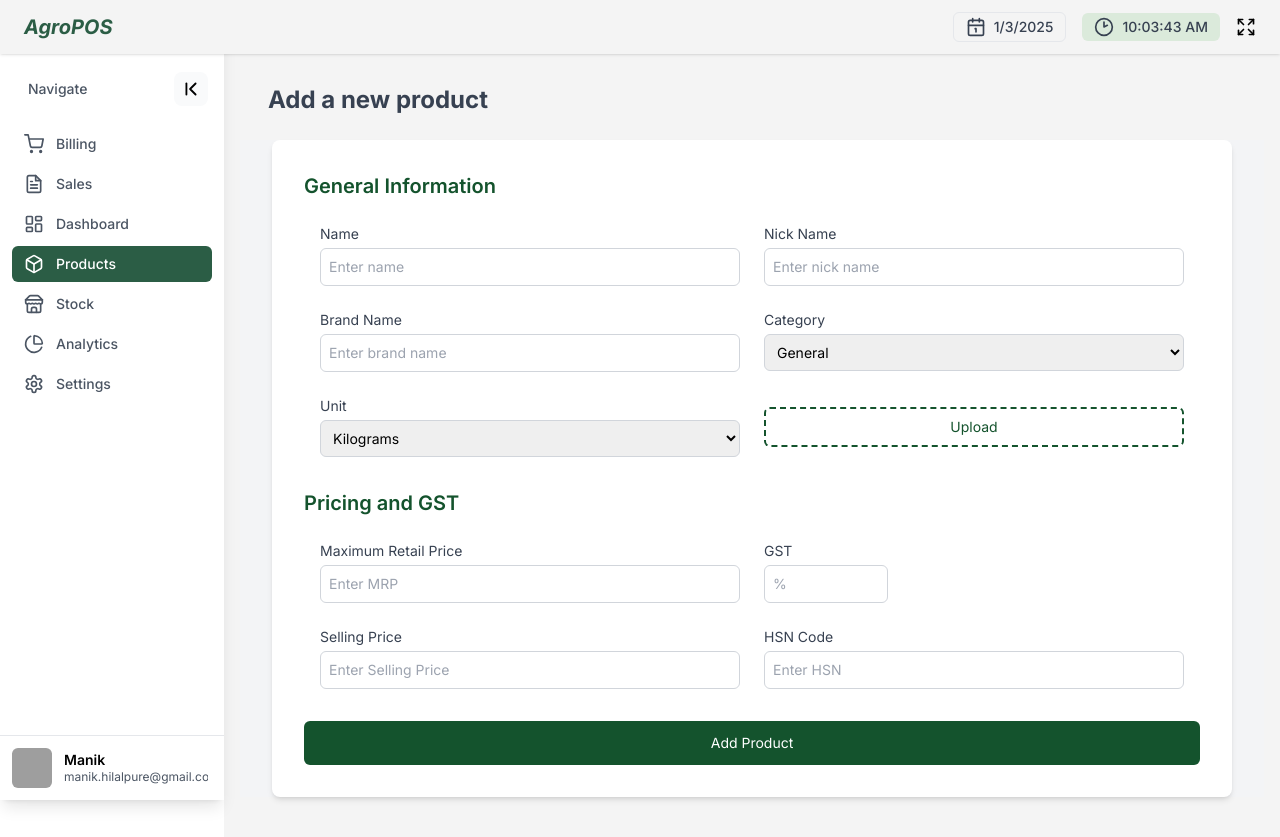
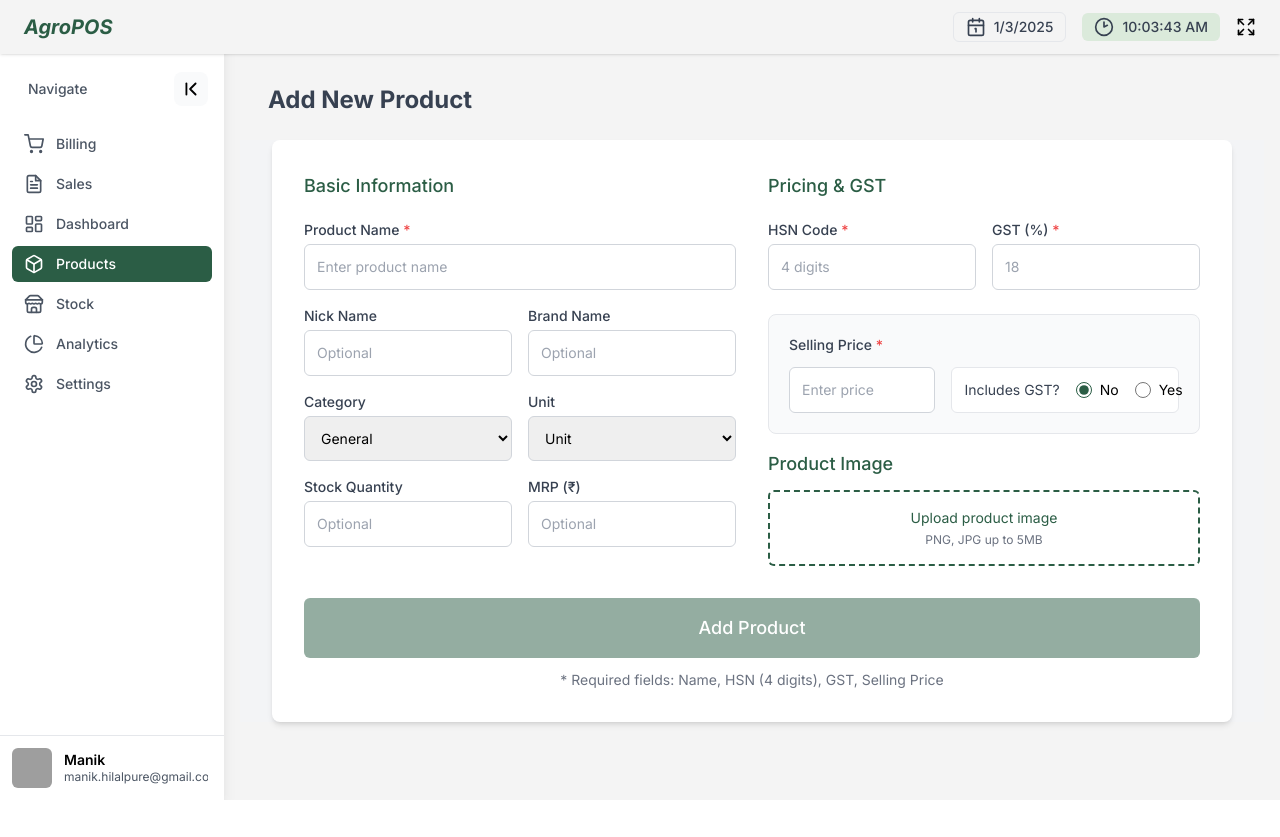
Before and after one commit to itsmanik/AgroPOS, a React (Vite) app in the folder client/: page /products/create in a window 1280 px wide. After the commit the page ends 800 px from the top, so only its background shows below. Built offline with nearby package versions, Linux system fonts and the light colour scheme; grey boxes are pictures that could not be loaded.

Commit message:
alter cerate products page frontend

```diff
--- a/client/src/pages/Products/CreateProductPage.jsx
+++ b/client/src/pages/Products/CreateProductPage.jsx
@@ -3,15 +3,25 @@ import api from "../../utils/axios";
 
 const CreateProductPage = () => {
   const [name, setName] = useState("");
+  const [gst, setGST] = useState("");
+  const [sellingPrice, setSellingPrice] = useState("");
+  const [hsnCode, setHsnCode] = useState("");
+
+  // Optional fields
   const [nickname, setNickname] = useState("");
   const [brandName, setBrandName] = useState("");
   const [mrp, setMrp] = useState("");
-  const [gst, setGST] = useState("");
-  const [sellingPrice, setSellingPrice] = useState("");
-  const [hsnCode, setHsnCode] = useState("");
   const [selectedCategory, setSelectedCategory] = useState("General");
-  const [selectedUnit, setSelectedUnit] = useState("Kilograms");
+  const [selectedUnit, setSelectedUnit] = useState("Unit");
+  const [stockQuantity, setStockQuantity] = useState("");
   const [image, setImage] = useState(null);
+  const [imagePreview, setImagePreview] = useState(null);
+
+  // Simple toggle
+  const [gstIncluded, setGstIncluded] = useState(false);
+
+  // Form validation errors
+  const [errors, setErrors] = useState({});
 
   const categories = [
     "General",
@@ -21,116 +31,353 @@ const CreateProductPage = () => {
     "Tools",
     "Machinery",
   ];
-  const units = ["Kilograms", "Liters", "Packets", "Units"];
+
+  const units = ["Unit", "Kilograms", "Liters", "Packets", "Meters", "Boxes"];
 
   const handleImageUpload = (event) => {
     const file = event.target.files[0];
     if (file) {
       setImage(file);
+      setImagePreview(URL.createObjectURL(file));
     }
   };
 
+  // const getCustomerPrice = () => {
+  //   if (!sellingPrice || !gst) return null;
+  //   const price = parseFloat(sellingPrice);
+  //   const gstPercent = parseFloat(gst);
+
+  //   if (gstIncluded) {
+  //     return price.toFixed(2);
+  //   } else {
+  //     return (price * (1 + gstPercent / 100)).toFixed(2);
+  //   }
+  // };
+
+  const getBasePrice = () => {
+    if (!sellingPrice || !gst) return null;
+    const price = parseFloat(sellingPrice);
+    const gstPercent = parseFloat(gst);
+
+    if (gstIncluded) {
+      return (price / (1 + gstPercent / 100)).toFixed(2);
+    } else {
+      return price.toFixed(2);
+    }
+  };
+
+  const validateForm = () => {
+    const newErrors = {};
+
+    if (!name.trim()) newErrors.name = "Required";
+    if (!hsnCode.trim()) newErrors.hsnCode = "Required";
+    else if (!/^\d{4}$/.test(hsnCode)) newErrors.hsnCode = "4 digits only";
+
+    if (!sellingPrice) newErrors.sellingPrice = "Required";
+    else if (isNaN(sellingPrice) || parseFloat(sellingPrice) <= 0) {
+      newErrors.sellingPrice = "Invalid price";
+    }
+
+    if (!gst) newErrors.gst = "Required";
+    else if (isNaN(gst) || parseFloat(gst) < 0 || parseFloat(gst) > 100) {
+      newErrors.gst = "0-100 only";
+    }
+
+    if (mrp && (isNaN(mrp) || parseFloat(mrp) <= 0)) {
+      newErrors.mrp = "Invalid MRP";
+    }
+
+    if (stockQuantity && (isNaN(stockQuantity) || parseInt(stockQuantity) < 0)) {
+      newErrors.stockQuantity = "Invalid";
+    }
+
+    setErrors(newErrors);
+    return Object.keys(newErrors).length === 0;
+  };
+
   const handleSubmit = async () => {
+    if (!validateForm()) return;
+
     const formData = new FormData();
     formData.append("name", name);
     formData.append("nickname", nickname);
     formData.append("brand_name", brandName);
     formData.append("category", selectedCategory);
     formData.append("unit", selectedUnit);
-    formData.append("mrp", mrp);
-    formData.append("gst", gst);
-    formData.append("selling_price", sellingPrice);
+    formData.append("mrp", mrp || 0);
+    formData.append("gst", gst || 0);
+
+    const basePrice = getBasePrice();
+    formData.append("selling_price", basePrice);
+
     formData.append("hsn_code", hsnCode);
+    formData.append("stock_quantity", stockQuantity || 0);
+
     if (image) {
       formData.append("image", image);
     }
+
     try {
       const response = await api.post("/products/", formData);
       console.log(response.data);
+      alert("Product added successfully!");
+
+      // Reset form
+      setName("");
+      setNickname("");
+      setBrandName("");
+      setMrp("");
+      setGST("");
+      setSellingPrice("");
+      setHsnCode("");
+      setSelectedCategory("General");
+      setSelectedUnit("Unit");
+      setStockQuantity("");
+      setImage(null);
+      setImagePreview(null);
+      setGstIncluded(false);
+      setErrors({});
+
     } catch (err) {
       console.log(err);
+      alert("Error adding product. Please try again.");
     }
   };
 
   return (
     <div className="mb-10">
       <h2 className="text-2xl text-gray-700 pt-5 px-7 font-bold mb-6">
-        Add a new product
+        Add New Product
       </h2>
       <div className="bg-gray-100">
         <div className="bg-white p-8 rounded-lg shadow-md mx-8">
-          <h2 className="text-xl font-semibold text-green-900 mb-6">
-            General Information
-          </h2>
-          <div className="grid px-4 grid-cols-1 md:grid-cols-2 gap-6 mb-8">
-            <div>
-              <label className="block text-gray-700">Name</label>
+
+          {/* 2-column layout */}
+          <div className="grid grid-cols-1 md:grid-cols-2 gap-8">
+
+            {/* Left Column */}
+            <div className="space-y-5">
+              <h3 className="text-lg font-medium mb-2" style={{ color: '#2b5d45' }}>
+                Basic Information
+              </h3>
+
+              <div className="grid grid-cols-2 gap-4">
+                <div className="col-span-2">
+                  <label className="block text-gray-700 font-medium">
+                    Product Name <span className="text-red-500">*</span>
+                  </label>
                   <input
                     type="text"
-                placeholder="Enter name"
-                className="w-full mt-1 p-2 border border-gray-300 rounded-md"
+                    placeholder="Enter product name"
+                    className={`w-full mt-1 p-3 border rounded-md ${
+                      errors.name ? "border-red-500" : "border-gray-300"
+                    }`}
                     value={name}
                     onChange={(e) => setName(e.target.value)}
                   />
+                  {errors.name && <p className="text-red-500 text-xs mt-1">{errors.name}</p>}
                 </div>
+
                 <div>
-              <label className="block text-gray-700">Nick Name</label>
+                  <label className="block text-gray-700 font-medium">Nick Name</label>
                   <input
                     type="text"
-                placeholder="Enter nick name"
-                className="w-full mt-1 p-2 border border-gray-300 rounded-md"
+                    placeholder="Optional"
+                    className="w-full mt-1 p-3 border border-gray-300 rounded-md"
                     value={nickname}
                     onChange={(e) => setNickname(e.target.value)}
                   />
                 </div>
+
                 <div>
-              <label className="block text-gray-700">Brand Name</label>
+                  <label className="block text-gray-700 font-medium">Brand Name</label>
                   <input
                     type="text"
-                placeholder="Enter brand name"
-                className="w-full mt-1 p-2 border border-gray-300 rounded-md"
+                    placeholder="Optional"
+                    className="w-full mt-1 p-3 border border-gray-300 rounded-md"
                     value={brandName}
                     onChange={(e) => setBrandName(e.target.value)}
                   />
                 </div>
+
                 <div>
-              <label className="block text-gray-700">Category</label>
+                  <label className="block text-gray-700 font-medium">Category</label>
                   <select
                     value={selectedCategory}
                     onChange={(e) => setSelectedCategory(e.target.value)}
-                className="w-full mt-1 p-2 border border-gray-300 rounded-md"
+                    className="w-full mt-1 p-3 border border-gray-300 rounded-md"
                   >
                     {categories.map((category) => (
-                  <option key={category} value={category}>
-                    {category}
-                  </option>
+                      <option key={category} value={category}>{category}</option>
                     ))}
                   </select>
                 </div>
+
                 <div>
-              <label className="block text-gray-700">Unit</label>
+                  <label className="block text-gray-700 font-medium">Unit</label>
                   <select
                     value={selectedUnit}
                     onChange={(e) => setSelectedUnit(e.target.value)}
-                className="w-full mt-1 p-2 border border-gray-300 rounded-md"
+                    className="w-full mt-1 p-3 border border-gray-300 rounded-md"
                   >
                     {units.map((unit) => (
-                  <option key={unit} value={unit}>
-                    {unit}
-                  </option>
+                      <option key={unit} value={unit}>{unit}</option>
                     ))}
                   </select>
                 </div>
-            <div className="flex items-center gap-4">
-              {image && (
+
+                <div>
+                  <label className="block text-gray-700 font-medium">Stock Quantity</label>
+                  <input
+                    type="number"
+                    placeholder="Optional"
+                    className={`w-full mt-1 p-3 border rounded-md ${
+                      errors.stockQuantity ? "border-red-500" : "border-gray-300"
+                    }`}
+                    value={stockQuantity}
+                    onChange={(e) => setStockQuantity(e.target.value)}
+                    min="0"
+                  />
+                  {errors.stockQuantity && <p className="text-red-500 text-xs mt-1">{errors.stockQuantity}</p>}
+                </div>
+
+                <div>
+                  <label className="block text-gray-700 font-medium">MRP (₹)</label>
+                  <input
+                    type="number"
+                    placeholder="Optional"
+                    className={`w-full mt-1 p-3 border rounded-md ${
+                      errors.mrp ? "border-red-500" : "border-gray-300"
+                    }`}
+                    value={mrp}
+                    onChange={(e) => setMrp(e.target.value)}
+                    step="0.01"
+                    min="0"
+                  />
+                  {errors.mrp && <p className="text-red-500 text-xs mt-1">{errors.mrp}</p>}
+                </div>
+              </div>
+            </div>
+
+            {/* Right Column */}
+            <div className="space-y-5">
+              <h3 className="text-lg font-medium mb-2" style={{ color: '#2b5d45' }}>
+                Pricing & GST
+              </h3>
+
+              <div className="grid grid-cols-2 gap-4">
+                <div className="col-span-2 md:col-span-1">
+                  <label className="block text-gray-700 font-medium">
+                    HSN Code <span className="text-red-500">*</span>
+                  </label>
+                  <input
+                    type="text"
+                    placeholder="4 digits"
+                    maxLength="4"
+                    className={`w-full mt-1 p-3 border rounded-md ${
+                      errors.hsnCode ? "border-red-500" : "border-gray-300"
+                    }`}
+                    value={hsnCode}
+                    onChange={(e) => setHsnCode(e.target.value.replace(/\D/g, ''))}
+                  />
+                  {errors.hsnCode && <p className="text-red-500 text-xs mt-1">{errors.hsnCode}</p>}
+                </div>
+
+                <div className="col-span-2 md:col-span-1">
+                  <label className="block text-gray-700 font-medium">
+                    GST (%) <span className="text-red-500">*</span>
+                  </label>
+                  <input
+                    type="number"
+                    placeholder="18"
+                    className={`w-full mt-1 p-3 border rounded-md ${
+                      errors.gst ? "border-red-500" : "border-gray-300"
+                    }`}
+                    value={gst}
+                    onChange={(e) => setGST(e.target.value)}
+                    step="0.1"
+                    min="0"
+                    max="100"
+                  />
+                  {errors.gst && <p className="text-red-500 text-xs mt-1">{errors.gst}</p>}
+                </div>
+
+                {/* Selling Price Card - Takes full width in right column */}
+                <div className="col-span-2 mt-2">
+                  <div className="border rounded-lg p-5 bg-gray-50">
+                    <label className="block text-gray-700 font-medium mb-3">
+                      Selling Price <span className="text-red-500">*</span>
+                    </label>
+
+                    <div className="grid grid-cols-5 gap-4">
+                      <div className="col-span-2 md:col-span-2">
+                        <input
+                          type="number"
+                          placeholder="Enter price"
+                          className={`w-full p-3 border rounded-md ${
+                            errors.sellingPrice ? "border-red-500" : "border-gray-300"
+                          }`}
+                          value={sellingPrice}
+                          onChange={(e) => setSellingPrice(e.target.value)}
+                          step="0.01"
+                          min="0"
+                        />
+                        {errors.sellingPrice && <p className="text-red-500 text-xs mt-1">{errors.sellingPrice}</p>}
+                      </div>
+
+                      <div className="col-span-2 md:col-span-3">
+                        <div className="flex items-center gap-4 bg-white p-3 rounded-md border h-full">
+                          <span className="text-gray-700 text-nowrap">Includes GST?</span>
+                          <div className="flex gap-4">
+                            <label className="flex items-center gap-2 cursor-pointer">
+                              <input
+                                type="radio"
+                                checked={!gstIncluded}
+                                onChange={() => setGstIncluded(false)}
+                                className="w-4 h-4"
+                                style={{ accentColor: '#2b5d45' }}
+                              />
+                              <span>No</span>
+                            </label>
+                            <label className="flex items-center gap-2 cursor-pointer">
+                              <input
+                                type="radio"
+                                checked={gstIncluded}
+                                onChange={() => setGstIncluded(true)}
+                                className="w-4 h-4"
+                                style={{ accentColor: '#2b5d45' }}
+                              />
+                              <span>Yes</span>
+                            </label>
+                          </div>
+                        </div>
+                      </div>
+                    </div>
+                  </div>
+                </div>
+
+                {/* Image Upload - Now in right column, below pricing */}
+                <div className="col-span-2">
+                  <h3 className="text-lg font-medium mb-3" style={{ color: '#2b5d45' }}>
+                    Product Image
+                  </h3>
+                  <div className="flex items-center gap-6">
+                    {imagePreview && (
                       <img
-                  src={image}
-                  alt="Uploaded"
-                  className="h-24 w-24 object-cover rounded-md"
+                        src={imagePreview}
+                        alt="Preview"
+                        className="h-20 w-20 object-cover rounded-md border border-gray-200"
                       />
                     )}
-              <label className="p-2 border-2 w-full border-dashed border-green-900 text-green-900 rounded-md text-center cursor-pointer text-sm">
-                Upload
+                    <label className="flex-1 p-4 border-2 border-dashed rounded-md text-center cursor-pointer transition hover:bg-gray-50"
+                      style={{ borderColor: '#2b5d45', color: '#2b5d45' }}
+                    >
+                      <span className="block">
+                        {imagePreview ? "Change image" : "Upload product image"}
+                      </span>
+                      <span className="text-xs text-gray-500 mt-1 block">
+                        PNG, JPG up to 5MB
+                      </span>
                       <input
                         type="file"
                         accept="image/*"
@@ -140,63 +387,27 @@ const CreateProductPage = () => {
                     </label>
                   </div>
                 </div>
-          <h2 className="text-xl font-semibold text-green-900 mb-6">
-            Pricing and GST
-          </h2>
-          <div className="grid px-4 grid-cols-1 md:grid-cols-2 gap-6 mb-8">
-            <div>
-              <label className="block text-gray-700">
-                Maximum Retail Price
-              </label>
-              <input
-                type="text"
-                placeholder="Enter MRP"
-                className="w-full mt-1 p-2 border border-gray-300 rounded-md"
-                value={mrp}
-                onChange={(e) => setMrp(e.target.value)}
-              />
-            </div>
-            <div className="grid grid-cols-3 gap-6">
-              <div>
-                <label className="block text-gray-700">GST</label>
-                <input
-                  type="text"
-                  placeholder="%"
-                  className="w-full mt-1 p-2 border border-gray-300 rounded-md"
-                  value={gst}
-                  onChange={(e) => setGST(e.target.value)}
-                />
               </div>
             </div>
-            <div>
-              <label className="block text-gray-700">Selling Price</label>
-              <input
-                type="text"
-                placeholder="Enter Selling Price"
-                className="w-full mt-1 p-2 border border-gray-300 rounded-md"
-                value={sellingPrice}
-                onChange={(e) => setSellingPrice(e.target.value)}
-              />
           </div>
-            <div>
-              <label className="block text-gray-700">HSN Code</label>
-              <input
-                type="text"
-                placeholder="Enter HSN"
-                className="w-full mt-1 p-2 border border-gray-300 rounded-md"
-                value={hsnCode}
-                onChange={(e) => setHsnCode(e.target.value)}
-              />
-            </div>
-          </div>
-          <div className="flex w-full justify-center">
+
+          {/* Submit Button */}
+          <div className="flex w-full justify-center mt-8">
             <button
-              className="bg-green-900 w-full text-white py-3 px-6 rounded-md"
+              className="w-full text-white py-4 px-6 rounded-md transition hover:opacity-90 disabled:opacity-50 disabled:cursor-not-allowed text-lg font-medium"
+              style={{ backgroundColor: '#2b5d45' }}
               onClick={handleSubmit}
+              disabled={!name || !sellingPrice || !gst || !hsnCode}
             >
               Add Product
             </button>
           </div>
+
+          {(!name || !sellingPrice || !gst || !hsnCode) && (
+            <p className="text-sm text-center text-gray-500 mt-3">
+              * Required fields: Name, HSN (4 digits), GST, Selling Price
+            </p>
+          )}
         </div>
       </div>
     </div>
```
Lines whose indentation alone changed are shown as unchanged.
